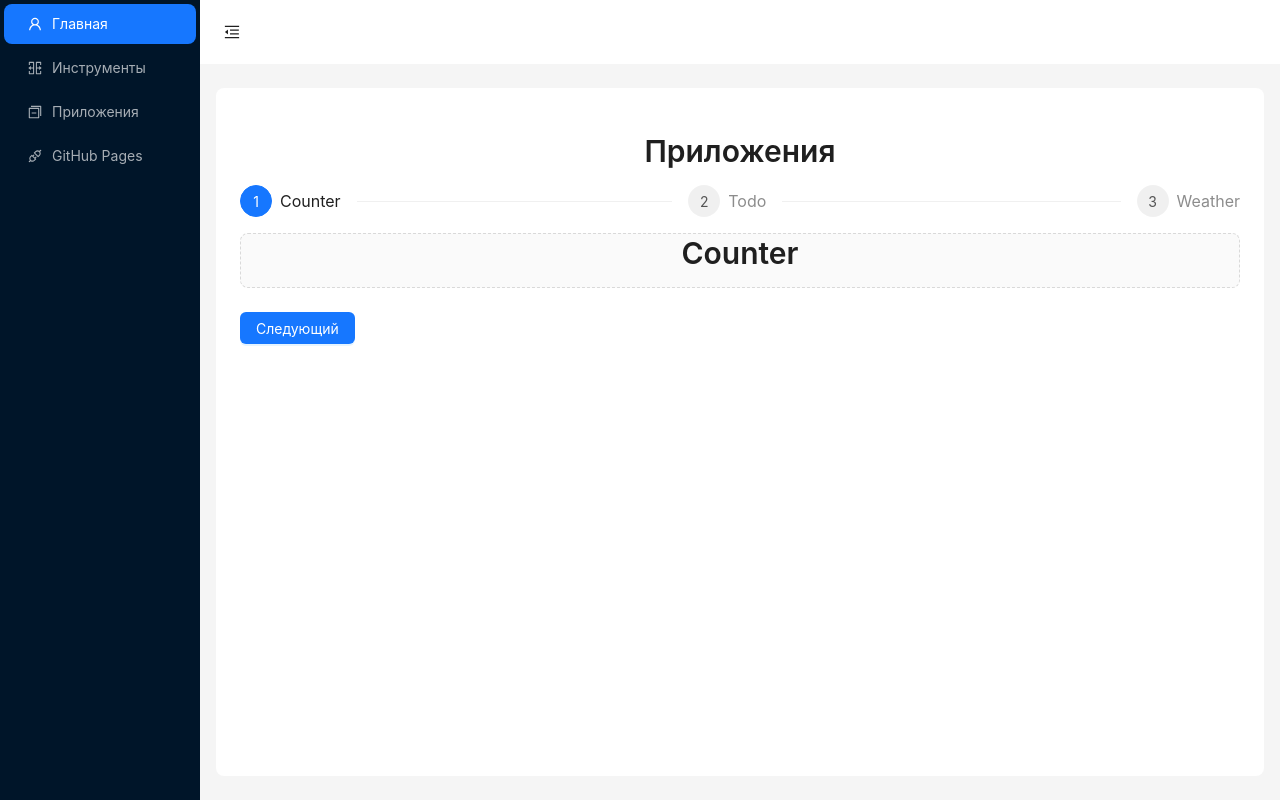
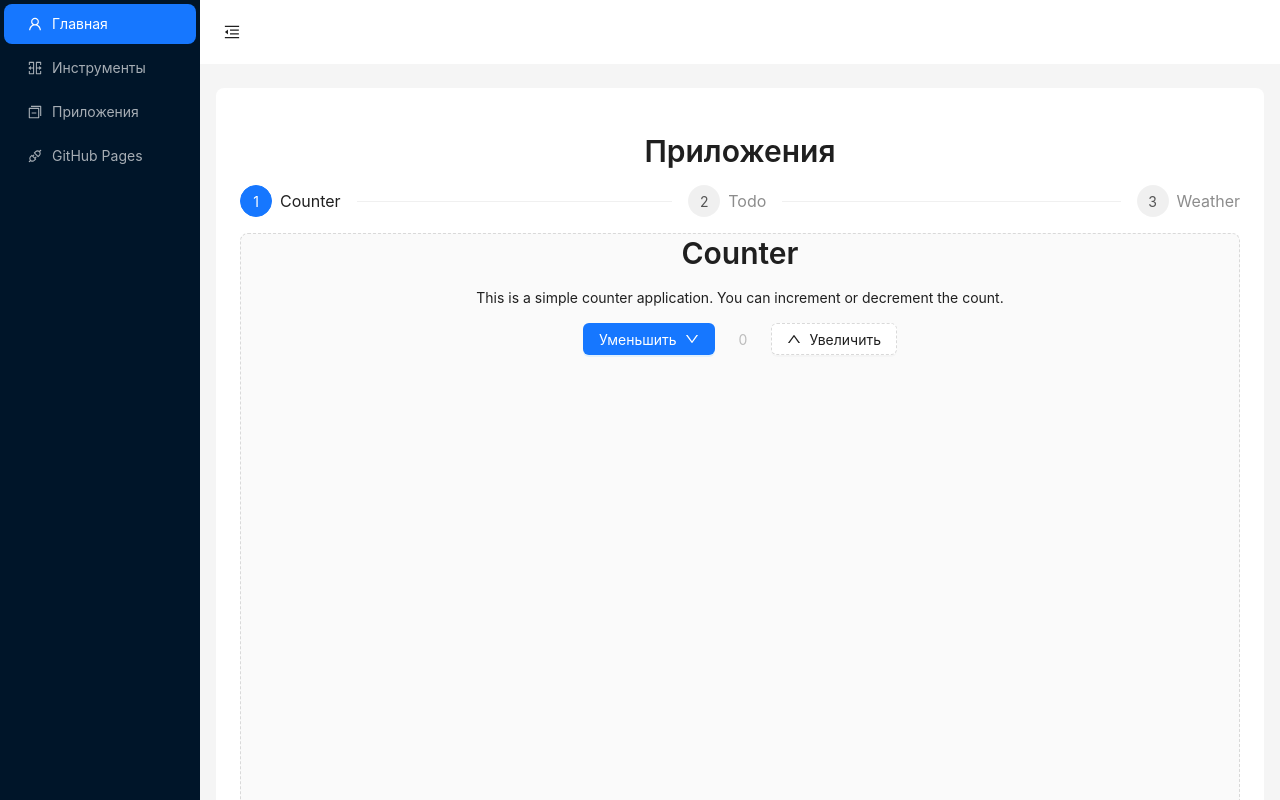
Before and after one commit to Igogoblin/mobXshow, a React (Vite) app: page /apps/counter in a window 1280 px wide. Shown: the top 800 px of the page. Built offline with nearby package versions, Linux system fonts and the light colour scheme.

Commit message:
feat: add counter

```diff
--- a/src/pages/apps/counter.tsx
+++ b/src/pages/apps/counter.tsx
@@ -1,9 +1,38 @@
-import { Typography } from "antd";
-import { useParams } from "react-router";
+import { Button, Flex, Typography } from "antd";
+import counterStore from "../../store/counter.store";
+import { observer } from "mobx-react-lite";
+import { DownOutlined, UpOutlined } from "@ant-design/icons";
 
-const Counter = () => {
-  const { appId } = useParams<{ appId: string }>();
-  console.log("Counter appId:", appId);
-  return <Typography.Title level={2}>Counter</Typography.Title>;
-};
+const Counter = observer(() => {
+  const { increment, decrement, count } = counterStore;
+  return (
+    <Flex vertical align="center" justify="start" style={{ height: "100vh" }}>
+      <Typography.Title level={2}>Counter</Typography.Title>
+      <Typography.Paragraph>
+        This is a simple counter application. You can increment or decrement the
+        count.
+      </Typography.Paragraph>
+      <Flex gap="small" wrap>
+        <Button
+          type="primary"
+          onClick={() => decrement(1)}
+          icon={<DownOutlined />}
+          iconPosition="end"
+        >
+          Уменьшить
+        </Button>
+        <Button type="text" disabled>
+          {count}
+        </Button>
+        <Button
+          type="dashed"
+          onClick={() => increment(1)}
+          icon={<UpOutlined />}
+        >
+          Увеличить
+        </Button>
+      </Flex>
+    </Flex>
+  );
+});
 export default Counter;
--- /dev/null
+++ b/src/store/counter.store.ts
@@ -0,0 +1,20 @@
+import { makeAutoObservable } from "mobx";
+
+class CounterStore {
+  private _count: number = 0;
+
+  constructor() {
+    makeAutoObservable(this);
+  }
+
+  get count(): number {
+    return this._count;
+  }
+  increment = (value: number) => {
+    this._count += value;
+  };
+  decrement = (value: number) => {
+    this._count -= value;
+  };
+}
+export default new CounterStore();
```
